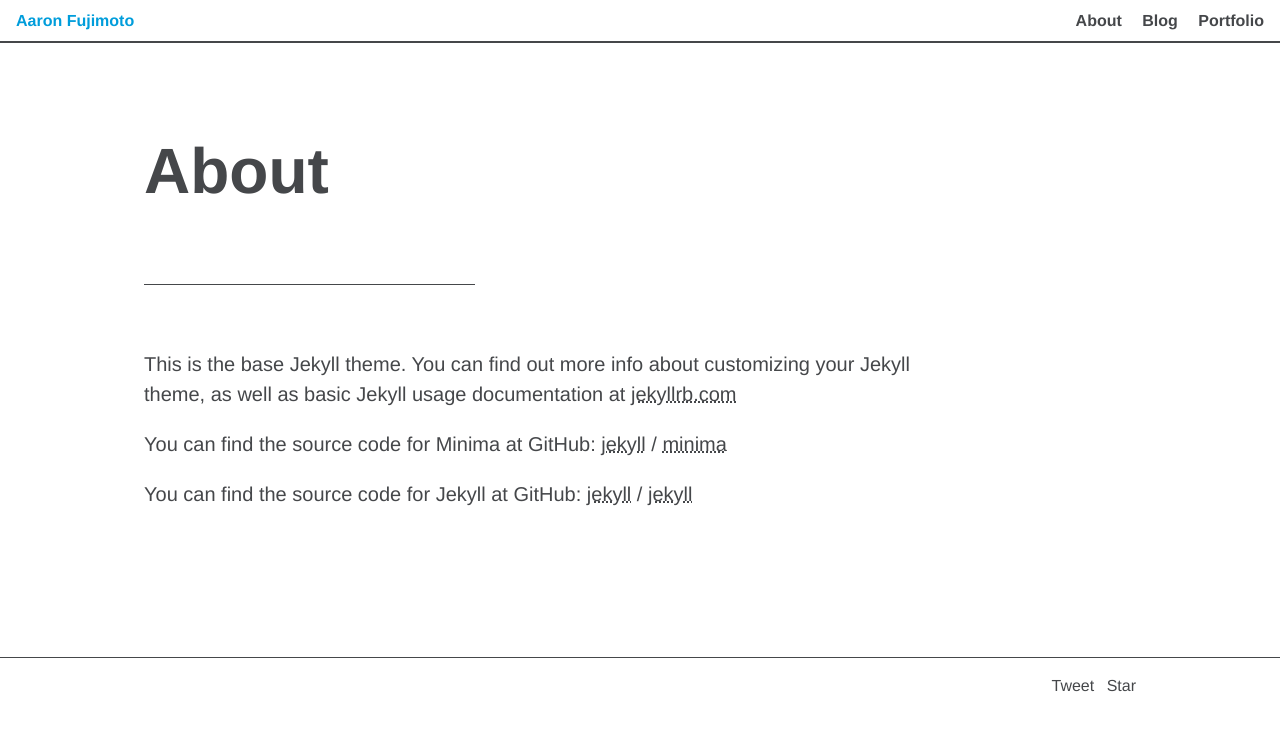
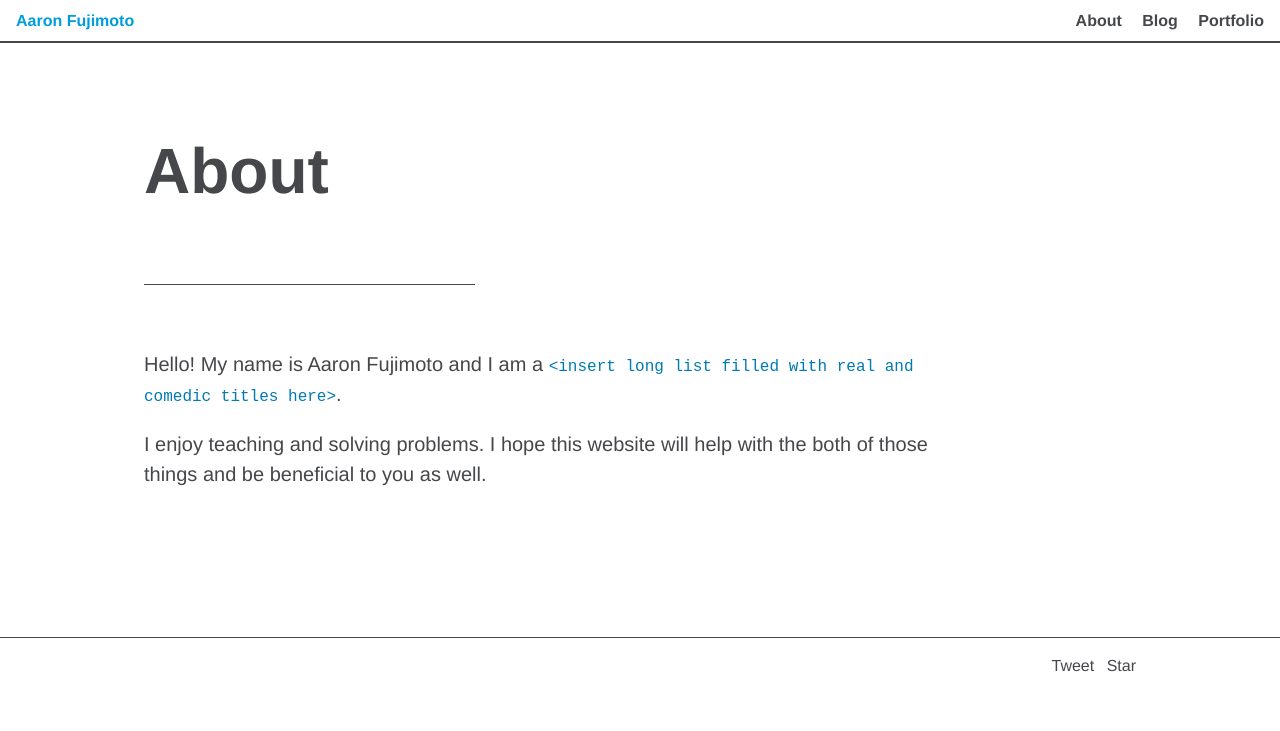
Before and after one commit to aaronfuj/aaronfuj.github.io, a Jekyll site: the page built from about.markdown, in a window 1280 px wide. Shown: the top 731 px of the page. Built offline with Jekyll 4.4.1, drawn with Linux system fonts in a browser that asks for light colours; comment, search, counter and statistics services are not loaded.

Commit message:
Updated 'About' page

```diff
--- a/about.markdown
+++ b/about.markdown
@@ -3,16 +3,6 @@ layout: page
 title: About
 permalink: /about/
 ---
+Hello! My name is Aaron Fujimoto and I am a `<insert long list filled with real and comedic titles here>`.
 
-This is the base Jekyll theme. You can find out more info about customizing your Jekyll theme, as well as basic Jekyll usage documentation at [jekyllrb.com](https://jekyllrb.com/)
-
-You can find the source code for Minima at GitHub:
-[jekyll][jekyll-organization] /
-[minima](https://github.com/jekyll/minima)
-
-You can find the source code for Jekyll at GitHub:
-[jekyll][jekyll-organization] /
-[jekyll](https://github.com/jekyll/jekyll)
-
-
-[jekyll-organization]: https://github.com/jekyll
+I enjoy teaching and solving problems. I hope this website will help with the both of those things and be beneficial to you as well.
```
